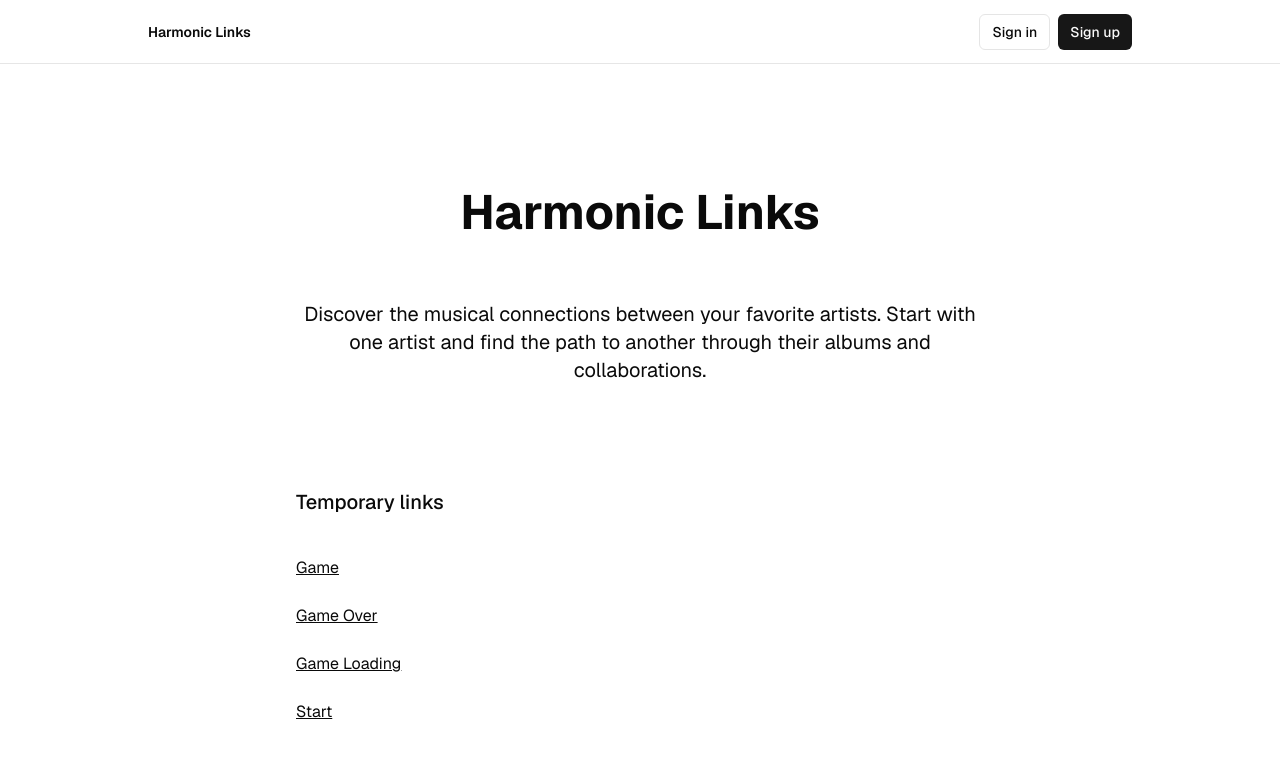
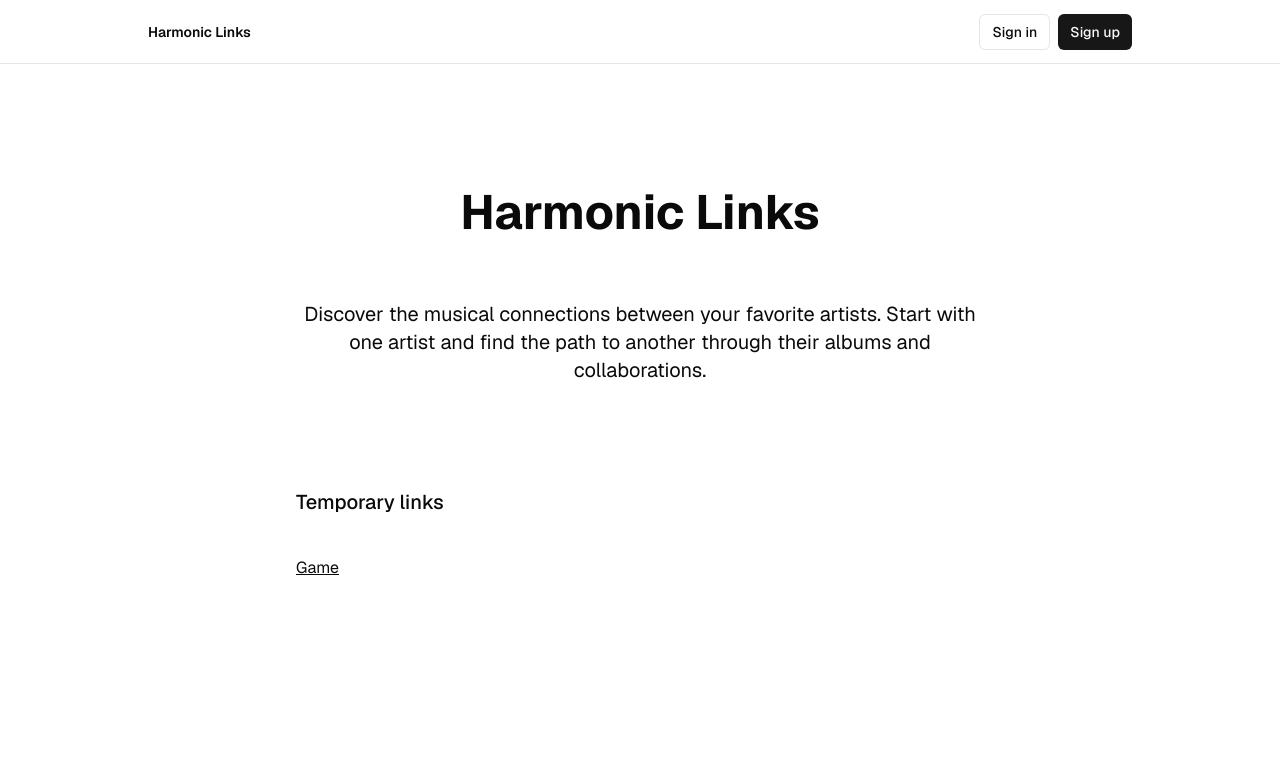
Before and after one commit to adibarra/harmonic-link, a Next.js app: page / in a window 1280 px wide. Shown: the top 758 px of the page. Built offline with nearby package versions, Linux system fonts and the light colour scheme; no server answers.

Commit message:
remove unnecessary links

```diff
--- a/app/page.tsx
+++ b/app/page.tsx
@@ -8,9 +8,6 @@ export default async function Home() {
       <main className="flex-1 flex flex-col gap-6 px-4">
         <h2 className="font-medium text-xl mb-4">Temporary links</h2>
         <Link className="underline" href="/game">Game</Link>
-        <Link className="underline" href="/game/over">Game Over</Link>
-        <Link className="underline" href="/game/loading">Game Loading</Link>
-        <Link className="underline" href="/start">Start</Link>
       </main>
     </>
   );
```
